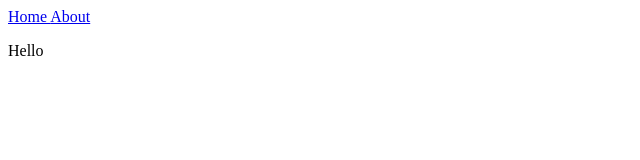
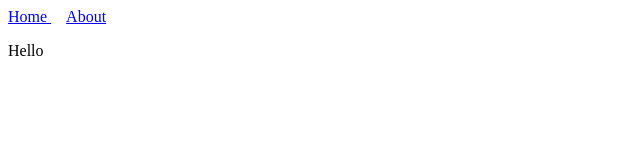
Before and after one commit to matternz/nextjs, a Next.js app: page / in a window 1280 px wide. Shown: the top 160 px of the page, without its empty margins (0-640 px from the left). Built offline with nearby package versions, Linux system fonts and the light colour scheme.

Commit message:
fixed typo in header component

```diff
--- a/components/Header.js
+++ b/components/Header.js
@@ -7,10 +7,10 @@ const linkStyle = {
 const Header = () => (
   <div>
     <Link href='/'>
-      <a syle={linkStyle}>Home </a>
+      <a style={linkStyle}>Home </a>
     </Link>
     <Link href='/about'>
-      <a syle={linkStyle}>About </a>
+      <a style={linkStyle}>About </a>
     </Link>
   </div>
 )
```
Also changed, not shown: package.json (line endings or trailing spaces).
